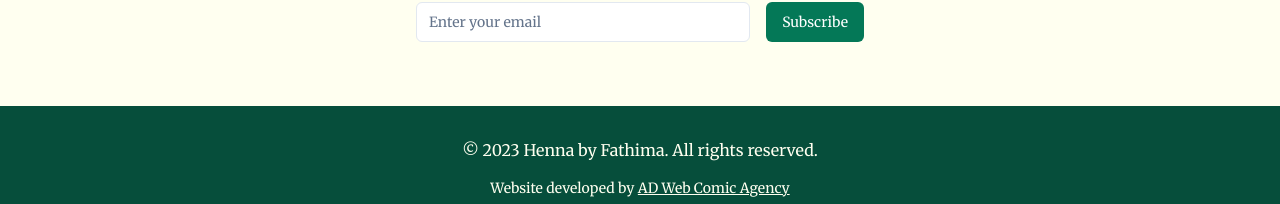
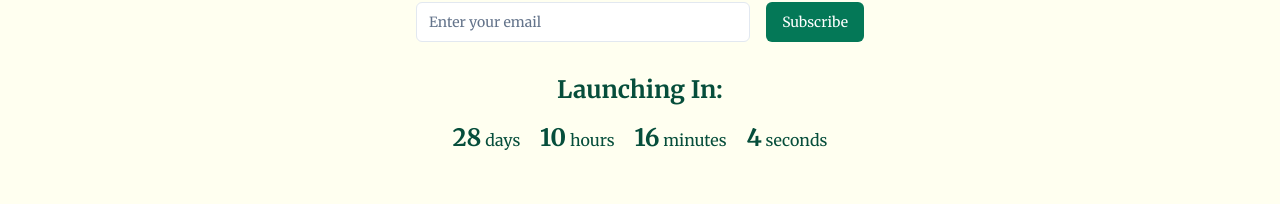
Before and after one commit to dinasmuhammed/henna, a React (Vite) app: page / in a window 1280 px wide. Shown: the part 1018-1222 px from the top of the page. Built offline with nearby package versions, Linux system fonts and the light colour scheme.

Commit message:
Update Coming Soon Message
Add a timeline indicating that the website is under construction and will be completed by the 1st of next month.
[skip gpt_engineer]

```diff
--- /dev/null
+++ b/src/components/CountdownTimer.jsx
@@ -0,0 +1,50 @@
+import React, { useState, useEffect } from 'react';
+
+const CountdownTimer = ({ targetDate }) => {
+  const [timeLeft, setTimeLeft] = useState(calculateTimeLeft());
+
+  function calculateTimeLeft() {
+    const difference = +new Date(targetDate) - +new Date();
+    let timeLeft = {};
+
+    if (difference > 0) {
+      timeLeft = {
+        days: Math.floor(difference / (1000 * 60 * 60 * 24)),
+        hours: Math.floor((difference / (1000 * 60 * 60)) % 24),
+        minutes: Math.floor((difference / 1000 / 60) % 60),
+        seconds: Math.floor((difference / 1000) % 60)
+      };
+    }
+
+    return timeLeft;
+  }
+
+  useEffect(() => {
+    const timer = setTimeout(() => {
+      setTimeLeft(calculateTimeLeft());
+    }, 1000);
+
+    return () => clearTimeout(timer);
+  });
+
+  const timerComponents = Object.keys(timeLeft).map(interval => {
+    if (!timeLeft[interval]) {
+      return null;
+    }
+
+    return (
+      <span className="mx-2" key={interval}>
+        <span className="font-bold text-2xl">{timeLeft[interval]}</span> {interval}{" "}
+      </span>
+    );
+  });
+
+  return (
+    <div className="text-center my-8">
+      <h2 className="text-2xl font-semibold mb-4">Launching In:</h2>
+      {timerComponents.length ? timerComponents : <span>Time's up!</span>}
+    </div>
+  );
+};
+
+export default CountdownTimer;
--- a/src/pages/Index.jsx
+++ b/src/pages/Index.jsx
@@ -4,8 +4,13 @@ import Logo from '../components/Logo';
 import HeroImage from '../components/HeroImage';
 import ComingSoon from '../components/ComingSoon';
 import Footer from '../components/Footer';
+import CountdownTimer from '../components/CountdownTimer';
 
 const Index = () => {
+  // Calculate the date for the first day of next month
+  const today = new Date();
+  const nextMonth = new Date(today.getFullYear(), today.getMonth() + 1, 1);
+
   return (
     <div className="min-h-screen bg-ivory text-emerald-900 font-serif">
       <header className="container mx-auto py-8">
@@ -16,6 +21,7 @@ const Index = () => {
 
       <main className="container mx-auto px-4 py-16">
         <ComingSoon />
+        <CountdownTimer targetDate={nextMonth} />
       </main>
 
       <Footer />
```
